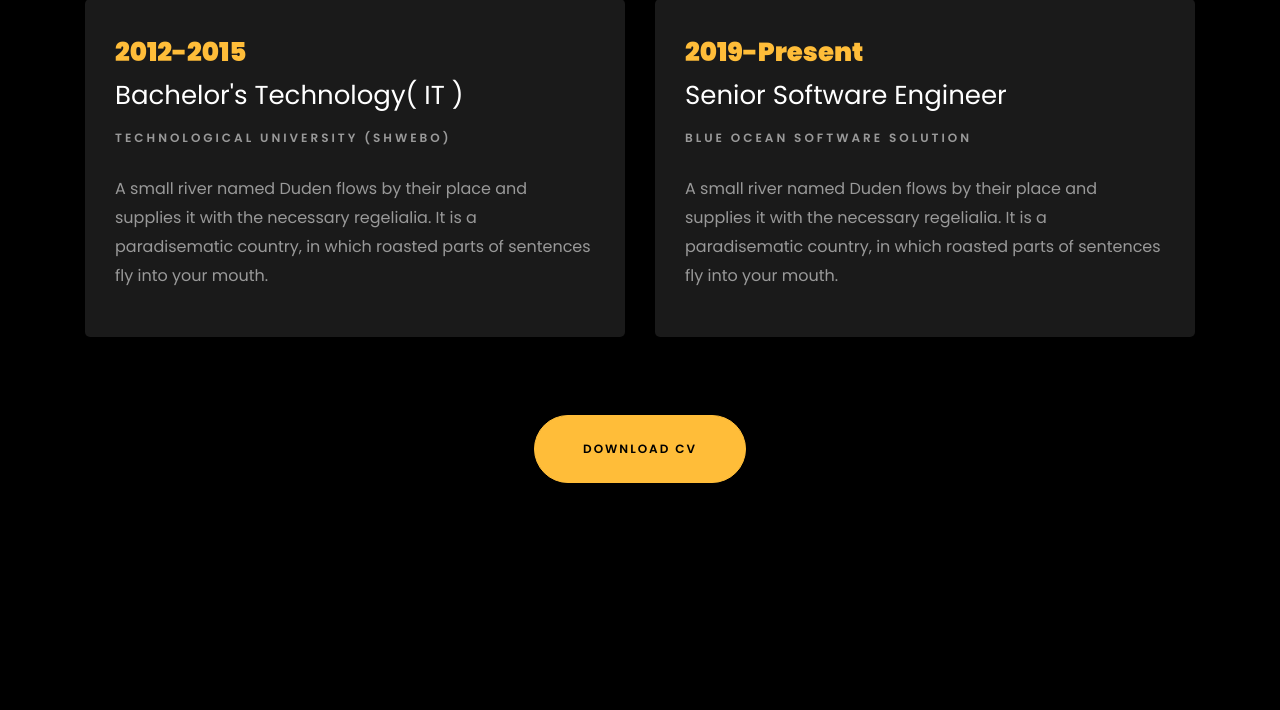
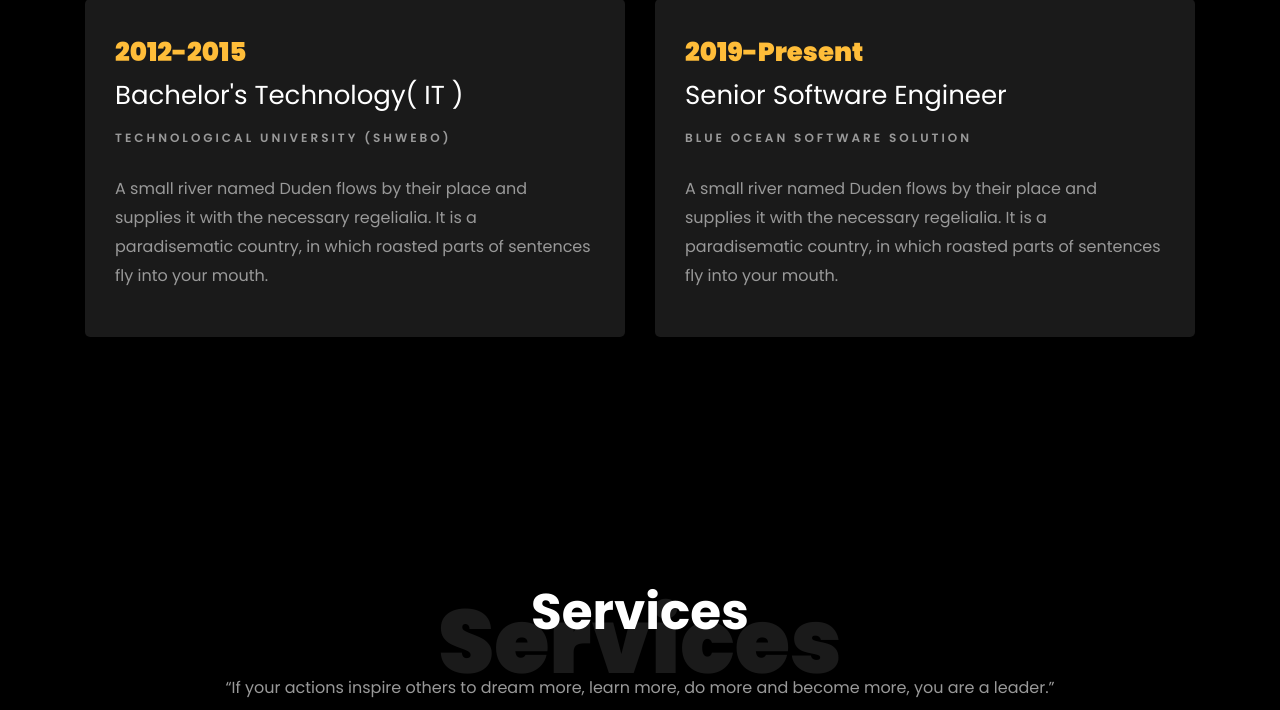
Before and after one commit to ThetNaingTunVenus/MyPorfolio, a Django app: page / in a window 1280 px wide. Shown: the part 2201-2911 px from the top of the page. Run offline with Django 3.2, Linux system fonts and the light colour scheme; data comes from the database, SQL or seed files in the repository; some libraries are stand-ins or nearby versions; some web fonts are replaced.

Commit message:
remove button

```diff
--- a/porfolio/templates/index.html
+++ b/porfolio/templates/index.html
@@ -184,11 +184,11 @@
     				</div> -->
     			</div>
     		</div>
-    		<div class="row justify-content-center mt-5">
-    			<div class="col-md-6 text-center ftco-animate">
-    				<p><a href="#" class="btn btn-primary py-4 px-5">Download CV</a></p>
-    			</div>
-    		</div>
+<!--    		<div class="row justify-content-center mt-5">-->
+<!--    			<div class="col-md-6 text-center ftco-animate">-->
+<!--    				<p><a href="#" class="btn btn-primary py-4 px-5">Download CV</a></p>-->
+<!--    			</div>-->
+<!--    		</div>-->
     	</div>
     </section>
 
--- a/porfolio/templates/single.html
+++ b/porfolio/templates/single.html
@@ -1,7 +1,7 @@
 <!DOCTYPE html>
 <html lang="en">
   <head>
-    <title>Clark - Free Bootstrap 4 Template by Colorlib</title>
+    <title>Blog</title>
     <meta charset="utf-8">
     <meta name="viewport" content="width=device-width, initial-scale=1, shrink-to-fit=no">
 
```
